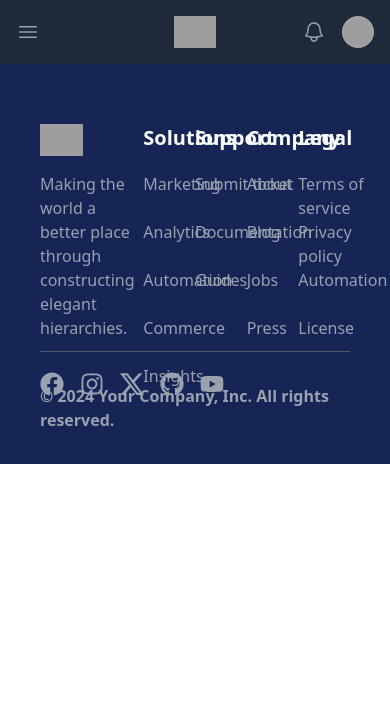
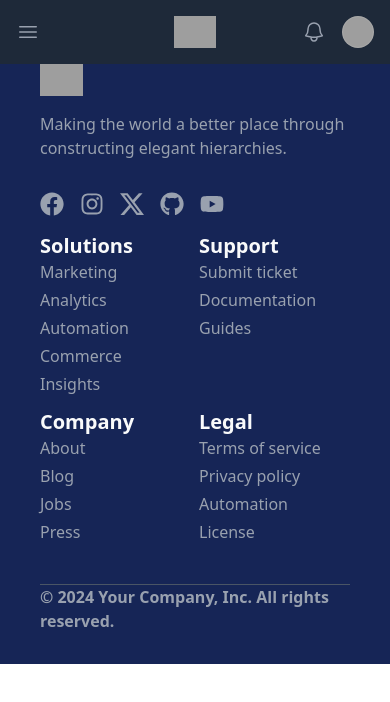
Before and after one commit to Somuhack/jmern17, a React (Vite) app in the folder mytailwind/: page / in a window 390 px wide. Shown: the top 702 px of the page. Built offline with nearby package versions, Linux system fonts and the light colour scheme; grey boxes are pictures that could not be loaded.

Commit message:
craete responsive

```diff
--- a/mytailwind/src/components/Footer.jsx
+++ b/mytailwind/src/components/Footer.jsx
@@ -6,9 +6,17 @@ import { FaGithub } from "react-icons/fa";
 import { FaYoutube } from "react-icons/fa";
 const Footer = () => {
   return (
-    <footer className="bg-blue-950 h-100 w-screen max-2xl:* grid grid-rows-2 px-10 text-gray-400  ">
-      <div className="grid grid-cols-6 row-span-2 py-15">
-        <div className="col-span-2">
+    <footer className="bg-blue-950 text-gray-400 w-screen
+                        grid grid-rows-4 h-[600px]
+                        max-2xl:grid max-2xl:grid-rows-2 px-10
+                        sm:grid sm:grid-rows-4 sm:h-[550px] sm:pt-2
+                        md:grid md:grid-rows-3 md:h-[450px]
+                       lg:grid lg:grid-rows-2 lg:px-10 lg:h-[400px] ">
+      <div className="grid grid-cols-2 gap-2
+                      sm:grid sm:grid-cols-2 sm:gap-2
+                      md:grid md:grid-cols-4 md:gap-2
+                      lg:grid lg:grid-cols-6 lg:row-span-2 lg:py-15">
+        <div className="lg:col-span-2 md:col-span-4 sm:col-span-2 col-span-2 mb-2">
           <div className="flex shrink-0 items-center">
             <img
               alt="Your Company"
@@ -70,8 +78,8 @@ const Footer = () => {
           <p>License</p>
         </div>
       </div>
+      <div className="font-bold lg:mt-1 lg:mb-7 md:mt-55 sm:mt-85 mt-55">
       <hr className="text-gray-600" />
-      <div className="font-bold py-8">
         © 2024 Your Company, Inc. All rights reserved.
       </div>
     </footer>
```
